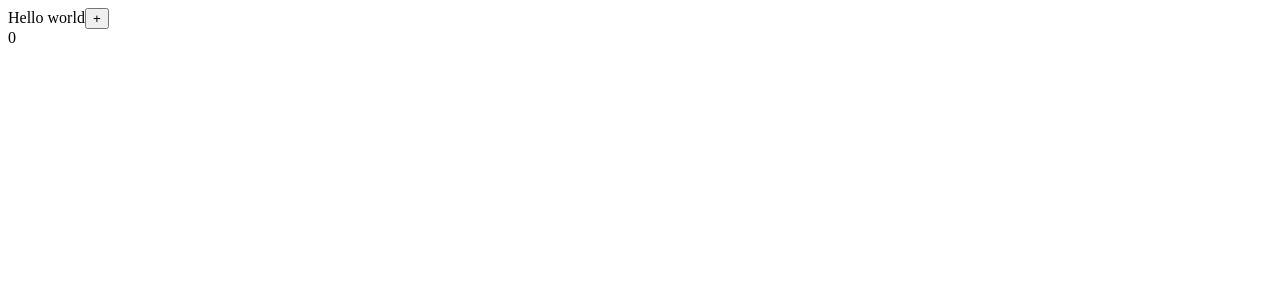
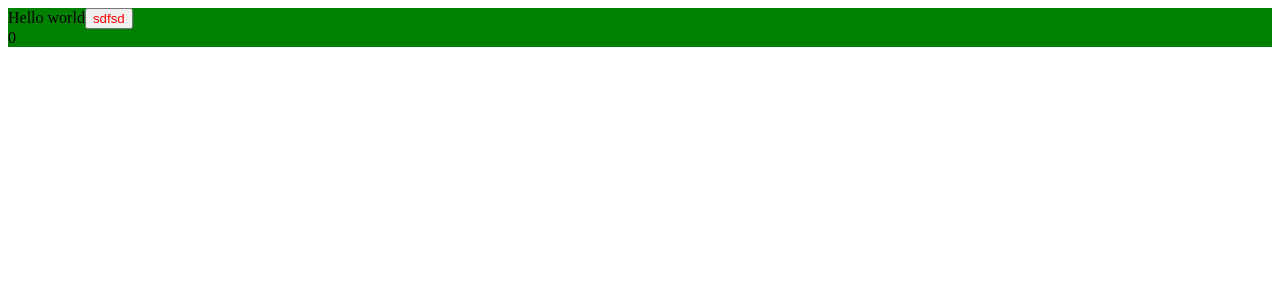
Before and after one commit to serj213/two-moons, a React app: page / in a window 1280 px wide. Shown: the top 300 px of the page. Built offline with nearby package versions, Linux system fonts and the light colour scheme.

Commit message:
added scss modules

```diff
--- a/package.json
+++ b/package.json
@@ -24,7 +24,12 @@
     "@types/react": "^18.2.16",
     "@types/react-dom": "^18.2.7",
     "@types/webpack": "^5.28.1",
+    "css-loader": "^6.8.1",
     "html-webpack-plugin": "^5.5.3",
+    "mini-css-extract-plugin": "^2.7.6",
+    "sass": "^1.64.1",
+    "sass-loader": "^13.3.2",
+    "style-loader": "^3.3.3",
     "ts-loader": "^9.4.4",
     "ts-node": "^10.9.1",
     "typescript": "^5.1.6",
--- a/public/buildConfiguration.ts
+++ b/public/buildConfiguration.ts
@@ -10,6 +10,7 @@ import { IBuildOptions } from "./types/config";
 export const buildConfiguration = (options: IBuildOptions): Configuration => {
 
     const {mode, paths} = options
+    const isDev = mode === 'development'
 
 
     return {
@@ -24,7 +25,7 @@ export const buildConfiguration = (options: IBuildOptions): Configuration => {
         devServer: buildDevServer(),
         resolve: buildResolvers(),
         module: {
-          rules: buildLoaders(),
+          rules: buildLoaders(isDev),
         },
         plugins: buildPlugins(paths),
       }
--- a/public/buildLoaders.ts
+++ b/public/buildLoaders.ts
@@ -1,11 +1,37 @@
-import {  RuleSetRule } from "webpack";
+import { RuleSetRule } from "webpack";
+import MiniCssExtractPlugin from 'mini-css-extract-plugin';
 
-export const buildLoaders = (): RuleSetRule[] => {
+
+export const buildLoaders = (isDev: boolean): RuleSetRule[] => {
   const tsLoader = {
     test: /\.tsx?$/,
     use: "ts-loader",
     exclude: /node_modules/,
   };
 
-  return [tsLoader];
+  const scssLoader = {
+    test: /\.s[ac]ss$/i,
+    use: [
+      // Creates `style` nodes from JS strings
+      isDev ? 'style-loader' : MiniCssExtractPlugin.loader,,
+      // Translates CSS into CommonJS
+
+      {
+        loader: "css-loader",
+        options: {
+          modules: {
+            localIdentName: isDev
+              ? "[name]__[local]--[hash:base64:5]"
+              : "[hash:base64:5]",
+              auto: (resourcePath: string) => Boolean(resourcePath.includes('module'))
+          },
+
+        },
+      },
+      // Compiles Sass to CSS
+      "sass-loader",
+    ],
+  };
+
+  return [tsLoader, scssLoader];
 };
--- /dev/null
+++ b/public/types/global.d.ts
@@ -0,0 +1,2 @@
+
+declare module "*.module.scss";
--- /dev/null
+++ b/src/Components/Button/Button.module.scss
@@ -0,0 +1,3 @@
+.button{
+    color:red;
+}
--- /dev/null
+++ b/src/Components/Button/Button.tsx
@@ -0,0 +1,8 @@
+import cls from './Button.module.scss';
+
+
+export const Button = () => {
+    return <button className={cls.button}>
+        sdfsd
+    </button>
+}
--- /dev/null
+++ b/src/app.scss
@@ -0,0 +1,3 @@
+.app{
+    background-color: green;
+}
--- a/src/app.tsx
+++ b/src/app.tsx
@@ -1,16 +1,18 @@
-import React from "react";
+import { useState } from "react";
+import { Button } from "./Components/Button/Button";
+import './app.scss'
 
 export const App = () => {
-  const [counter, setCounter] = React.useState(0);
+  const [counter, setCounter] = useState(0);
 
   const increment = () => {
     setCounter((prev) => prev + 1);
   };
 
   return (
-    <div>
+    <div className='app'>
       Hello world
-      <button onClick={increment}>+</button>
+      <Button />
       <div>{counter}</div>
     </div>
   );
--- a/tsconfig.json
+++ b/tsconfig.json
@@ -5,7 +5,7 @@
     "module": "commonjs",
     "sourceMap": true,
     "target": "es5",
-    "jsx": "react",
+    "jsx": "react-jsx",
     "allowJs": true,
     "moduleResolution": "node",
      "allowSyntheticDefaultImports": true,
```
Also changed, not shown: 1 other file (tests, documents, lock files or other folders).
